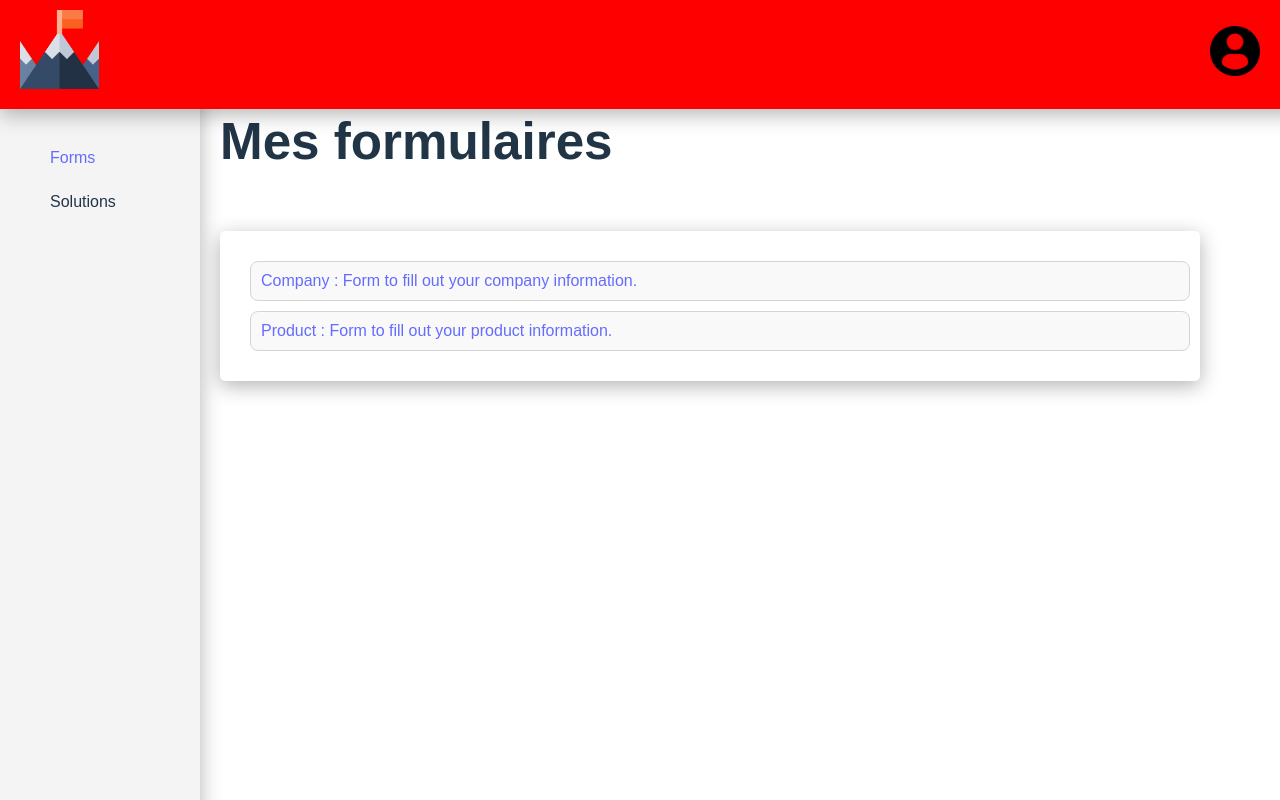
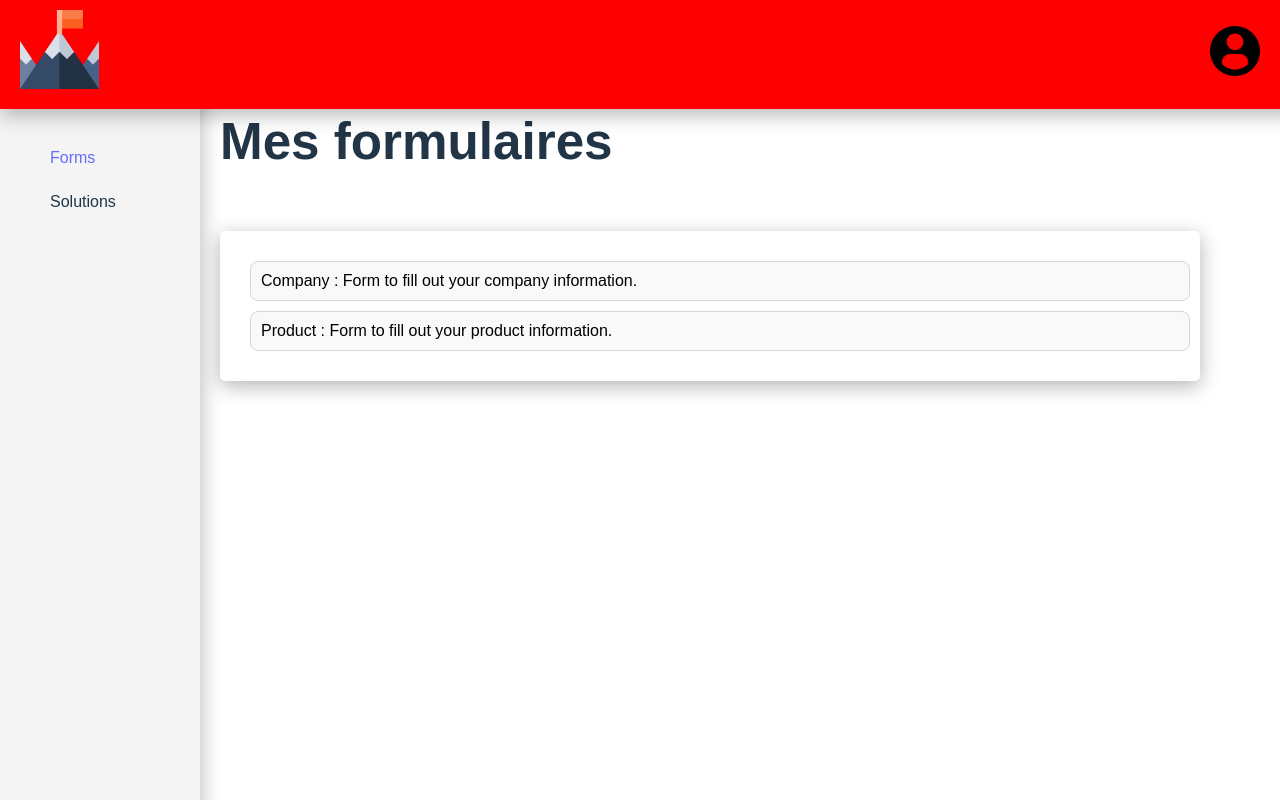
Before and after one commit to Groupe2p3/CyberProjectG2, a React (Vite) app in the folder react-g2/: page /forms in a window 1280 px wide. Built offline with nearby package versions, Linux system fonts and the light colour scheme.

Commit message:
modif lien vers questions

```diff
--- a/react-g2/src/components/Forms.jsx
+++ b/react-g2/src/components/Forms.jsx
@@ -17,7 +17,11 @@ const Forms = () => {
                     <div className="forms">
                         <div className="btnContainer">
                             {dataForms.map((dataForm) => (
-                                <button key={dataForm.id}><a href={`/Form/${dataForm.id}`}>{dataForm.TypeForm} : {dataForm.Description}</a></button>
+                                <form action={`/Form/${dataForm.id}`}>
+                                    <button type="submit">
+                                        {dataForm.TypeForm} : {dataForm.Description}
+                                    </button>
+                                </form>
                             ))}
                         </div>
                     </div>
```
